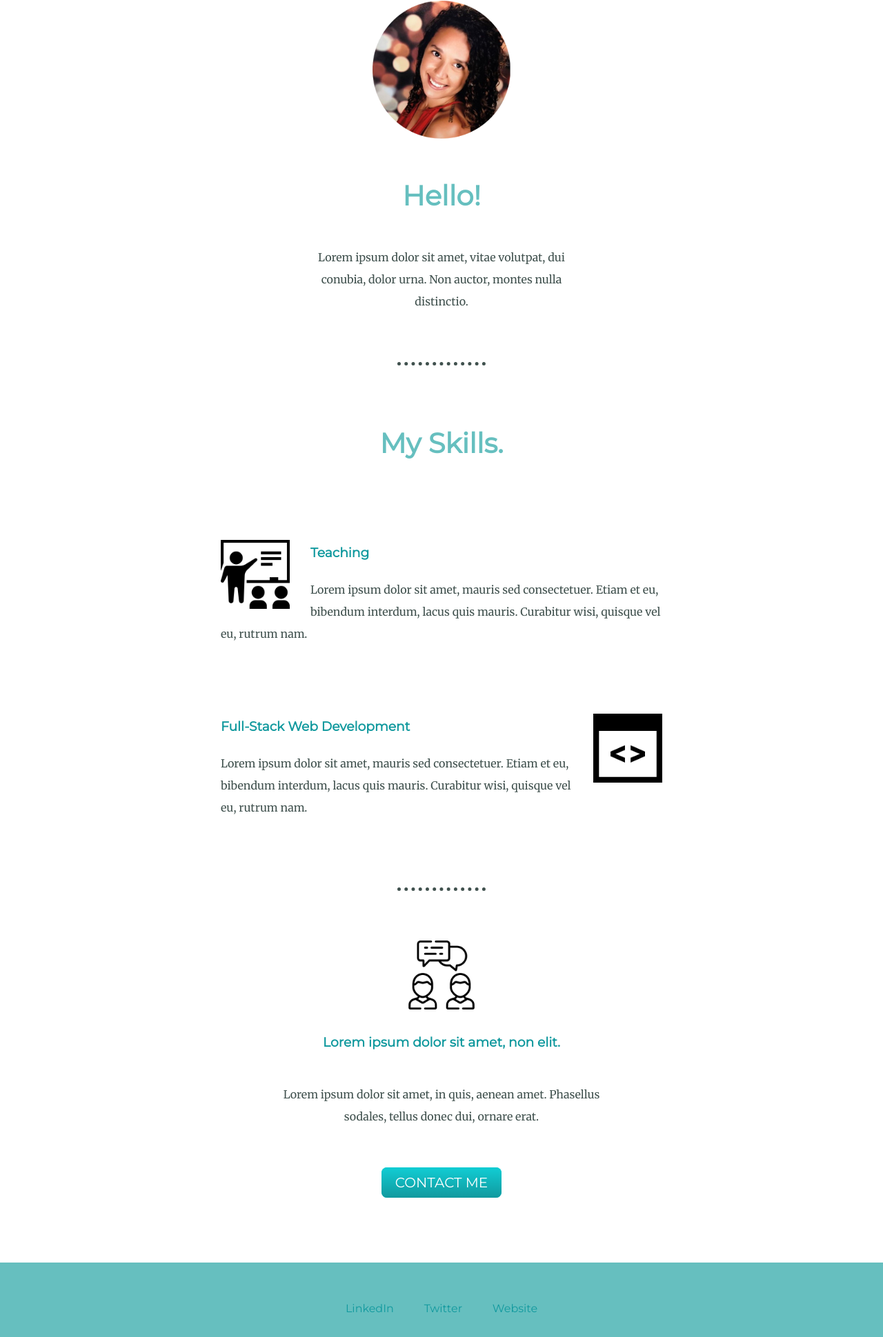
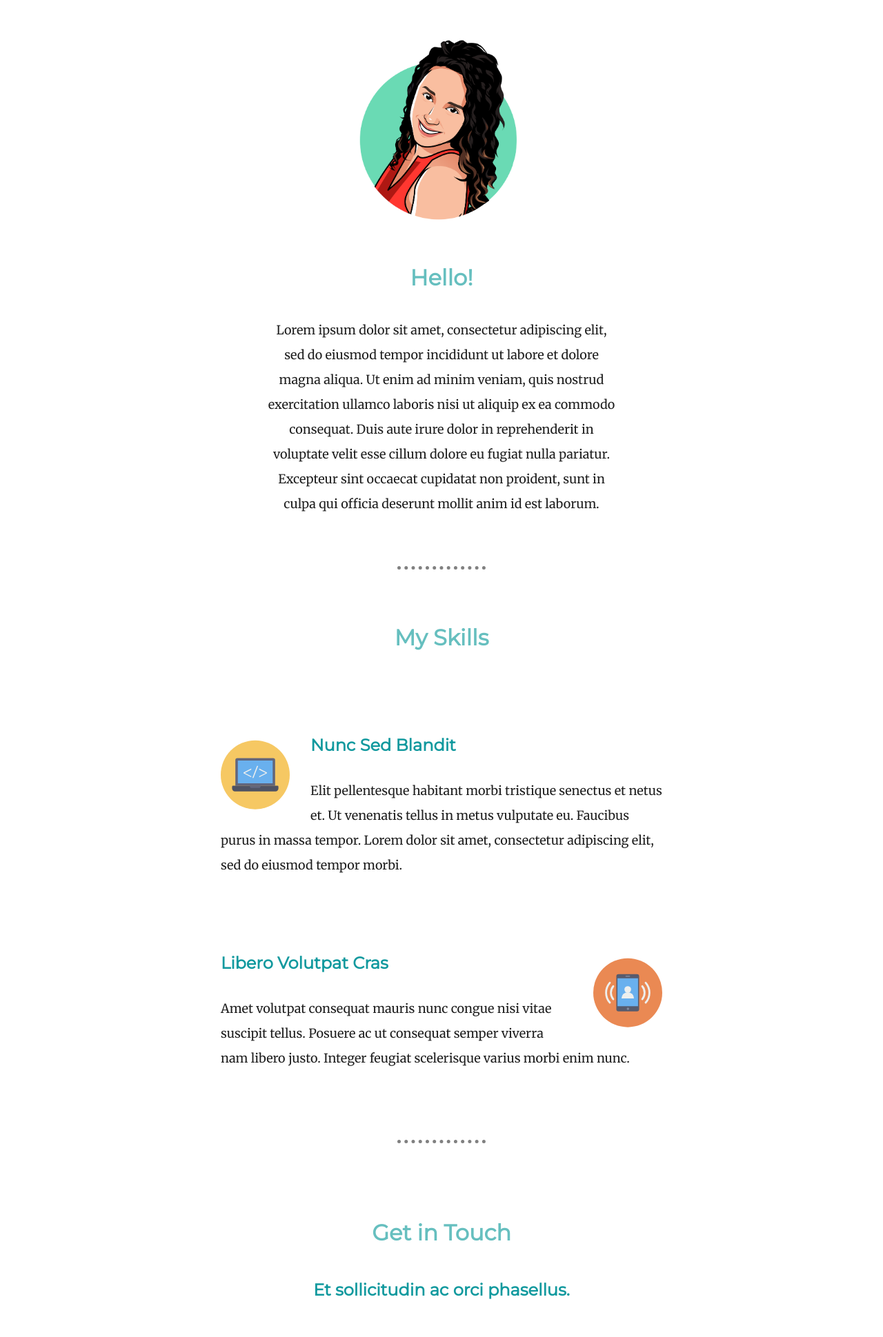
Before and after one commit to rosajen27/cv2, a plain HTML site: page index.html in a window 1280 px wide. Shown: the part 861-2800 px from the top of the page at 69% size. Drawn offline with Linux system fonts and the light colour scheme.

Commit message:
update styles

```diff
--- a/css/styles.css
+++ b/css/styles.css
@@ -1,96 +1,81 @@
 body {
   margin: 0px;
   text-align: center;
-    font-family: 'Merriweather', serif;
-    color: #40514E;
-
+  font-family: "Merriweather", serif;
+  color: #1f1f1f;
+}
+h1 {
+  margin: 50px auto opx auto;
+  font-family: "Sacramento", cursive;
+  font-size: 6rem;
+  color: #66bfbf;
+}
+h2 {
+  font-family: "Montserrat", sans-serif;
+  color: #66bfbf;
+  font-size: 32px;
+}
+h3 {
+  font-family: "Montserrat", sans-serif;
+  color: #11999e;
+  font-size: 24px;
+}
+p {
+  font-size: 18px;
+  font-weight: normal;
+  line-height: 2;
 }
 
-h1 {
-    margin: 50px auto opx auto;
-    font-family: 'Sacramento', cursive;
-    font-size: 90px;
-    color: #66BFBF;
+/* Intro */
+.intro {
+  font-family: "Montserrat", sans-serif;
+  color: #11999e;
 }
-
-h2{
-    font-family: 'Montserrat', sans-serif;
-    font-size: 40px;
-    color: #66BFBF;
-}
-
-h3 {
-    font-family: 'Montserrat', sans-serif;
-    color: #11999E;
-}
-
-.intro {
-    font-family: 'Montserrat', sans-serif;
-    color: #11999E;
-}
-
 .intro-paragraph {
-    width: 30%;
+  width: 40%;
   margin: auto;
 }
 
-.footer-link {
-    font-family: 'Montserrat', sans-serif;
-    color: #11999E;
-    padding: 0px 20px;
-    text-decoration: none;
-}
-
-
+/* Divs */
 .top-container {
   background-color: #e4f9f5;
   position: relative;
   padding-top: 100px;
 }
-
-p {
-    font-weight: normal;
-    line-height: 2;
-}
-
 .middle-container {
   margin: 100px auto 0 auto;
   line-height: 2;
 }
-
 .bottom-container {
-    background-color: #66BFBF;
+  background-color: #66bfbf;
   padding: 50px 0px 20px;
-    color: #EAF6F6;
+  color: #eaf6f6;
 }
 
+/* Clouds */
 .bottom-cloud {
   position: absolute;
   left: 250px;
   bottom: 300px;
 }
-
 .top-cloud {
   position: absolute;
   right: 300px;
-top: 40px
+  top: 40px;
 }
 
-
+/* Skills */
 .skill-row {
   width: 50%;
   margin: 100px auto 100px auto;
   text-align: left;
   line-height: 2;
 }
-
-
 .skills-img-1 {
   width: 100px;
   float: left;
   margin-right: 30px;
 }
-
 .skills-img-2 {
   width: 100px;
   float: right;
@@ -101,7 +86,7 @@ hr {
   border-style: dotted none none none;
   width: 10%;
   border-width: 5px;
-    border-color: #gray;
+  border-color: gray;
 }
 
 .btn {
@@ -114,8 +99,8 @@ hr {
   -webkit-border-radius: 8;
   -moz-border-radius: 8;
   border-radius: 8px;
-    font-family: 'Montserrat', sans-serif;
-    color: #ffffff;
+  font-family: "Montserrat", sans-serif;
+  color: #fff;
   font-size: 20px;
   padding: 10px 20px 10px 20px;
   text-decoration: none;
@@ -123,3 +108,11 @@ hr {
 .contact-message {
   width: 40%;
   margin: 40px auto 60px;
+}
+.footer-link {
+  font-family: "Montserrat", sans-serif;
+  color: #fff;
+  font-weight: bold;
+  padding: 0px 20px;
+  text-decoration: none;
+}
--- a/index.html
+++ b/index.html
@@ -10,41 +10,41 @@
     <body>
     <div class="top-container">
         <img class="top-cloud" src="images/cloud.png" alt="cloud-img">
-        <h1>I'm Jennifer.</h1>
-        <p class="intro">elementary school teacher and web developer.</p>
+        <h1>I'm Jennifer</h1>
+        <h2 class="intro">front end web developer</h2>
         <img class="bottom-cloud" src="images/cloud.png" alt="cloud-img">
         <img src="images/mountain.png" alt="mountain-img">
     </div>
     <div class="middle-container">
         <div class="profile">
-          <img src="images/jenprofile.png" alt="profile picture" height="200px" width="200px">
+          <img src="images/Project49a.png" alt="profile picture" height="300px" width="300px">
           <h2>Hello!</h2>
-          <p class="intro-paragraph">Lorem ipsum dolor sit amet, vitae volutpat, dui conubia, dolor urna. Non auctor, montes nulla distinctio.</p>
+          <p class="intro-paragraph">Lorem ipsum dolor sit amet, consectetur adipiscing elit, sed do eiusmod tempor incididunt ut labore et dolore magna aliqua. Ut enim ad minim veniam, quis nostrud exercitation ullamco laboris nisi ut aliquip ex ea commodo consequat. Duis aute irure dolor in reprehenderit in voluptate velit esse cillum dolore eu fugiat nulla pariatur. Excepteur sint occaecat cupidatat non proident, sunt in culpa qui officia deserunt mollit anim id est laborum.</p>
         </div>
         <br><br>
         <hr>
         <br>
         <div class="skills">
-          <h2>My Skills.</h2>
+          <h2>My Skills</h2>
           <div class="skill-row">
-            <img class="skills-img-1" src="images/competence.png" alt="skills">
-            <h3>Teaching</h3>
-            <p>Lorem ipsum dolor sit amet, mauris sed consectetuer. Etiam et eu, bibendum interdum, lacus quis mauris. Curabitur wisi, quisque vel eu, rutrum nam.</p>
+            <svg class="skills-img-1" height="100pt" viewBox="0 0 128 128" width="100pt" xmlns="http://www.w3.org/2000/svg"><g id="Circle_Grid" data-name="Circle Grid"><circle cx="64" cy="64" fill="#f6c863" r="64"/></g><g id="icon"><path d="m30.739 33.136h66.522a3.6 3.6 0 0 1 3.6 3.6v47.64a0 0 0 0 1 0 0h-73.718a0 0 0 0 1 0 0v-47.644a3.6 3.6 0 0 1 3.596-3.596z" fill="#62667c"/><path d="m42.875 26.394h42.251v64.725h-42.251z" fill="#69b0ee" transform="matrix(0 1 -1 0 122.756 -5.244)"/><path d="m22.8 84.376h82.4a1.8 1.8 0 0 1 1.8 1.8v3.3a5.394 5.394 0 0 1 -5.394 5.394h-75.212a5.394 5.394 0 0 1 -5.394-5.4v-3.3a1.8 1.8 0 0 1 1.8-1.8z" fill="#4f5363"/><path d="m72.68 88.309h-17.36l-2.051-3.933h21.462z" fill="#62667c"/><g fill="#eeefee"><path d="m42.324 59.667 14.332-7.382v2.131l-12.077 6.054v.062l12.077 6.054v2.131l-14.332-7.382z"/><path d="m58.674 69.954 8.618-22.395h2.1l-8.65 22.395z"/><path d="m85.676 61.366-14.332 7.351v-2.131l12.171-6.054v-.062l-12.171-6.054v-2.131l14.332 7.351z"/></g></g></svg>
+            <h3>Nunc Sed Blandit</h3>
+            <p>Elit pellentesque habitant morbi tristique senectus et netus et. Ut venenatis tellus in metus vulputate eu. Faucibus purus in massa tempor. Lorem dolor sit amet, consectetur adipiscing elit, sed do eiusmod tempor morbi. </p>
           </div>
 
             <div class="skill-row">
-            <img class="skills-img-2" src="images/skills.png" alt="skills">
+              <svg class="skills-img-2" height="100pt" viewBox="0 0 128 128" width="100pt" xmlns="http://www.w3.org/2000/svg"><g id="Circle_Grid" data-name="Circle Grid"><circle cx="64" cy="64" fill="#ea8953" r="64"/></g><g id="icon"><rect fill="#575b6d" height="69.186" rx="4.165" width="42.343" x="42.829" y="29.407"/><path d="m44.911 37.244h38.178v51.978h-38.178z" fill="#69b0ee"/><circle cx="64.347" cy="93.907" fill="#828a9e" r="2.256"/><rect fill="#828a9e" height="1.735" rx=".868" width="8.635" x="59.682" y="32.46"/><g fill="#eeefee"><circle cx="64" cy="58.025" r="6.199"/><path d="m75.631 74.64h-23.262a11.631 11.631 0 1 1 23.262 0z"/><path d="m96.017 83.643a1.793 1.793 0 0 1 -.079-2.453 26.07 26.07 0 0 0 0-34.38 1.793 1.793 0 0 1 .079-2.453 1.8 1.8 0 0 1 2.621.079 29.676 29.676 0 0 1 0 39.128 1.8 1.8 0 0 1 -2.621.079z"/><path d="m89.645 77.274a1.809 1.809 0 0 1 -.091-2.437 17.093 17.093 0 0 0 0-21.674 1.808 1.808 0 0 1 .091-2.438 1.789 1.789 0 0 1 2.633.1 20.683 20.683 0 0 1 0 26.353 1.789 1.789 0 0 1 -2.633.096z"/><path d="m31.983 83.643a1.793 1.793 0 0 0 .079-2.453 26.07 26.07 0 0 1 0-34.38 1.793 1.793 0 0 0 -.079-2.453 1.8 1.8 0 0 0 -2.621.079 29.676 29.676 0 0 0 0 39.128 1.8 1.8 0 0 0 2.621.079z"/><path d="m38.355 77.274a1.809 1.809 0 0 0 .091-2.437 17.093 17.093 0 0 1 0-21.674 1.808 1.808 0 0 0 -.091-2.438 1.789 1.789 0 0 0 -2.633.1 20.683 20.683 0 0 0 0 26.353 1.789 1.789 0 0 0 2.633.096z"/></g></g></svg>
 
-            <h3>Full-Stack Web Development</h3>
-            <p>Lorem ipsum dolor sit amet, mauris sed consectetuer. Etiam et eu, bibendum interdum, lacus quis mauris. Curabitur wisi, quisque vel eu, rutrum nam.</p>
+            <h3>Libero Volutpat Cras</h3>
+            <p>Amet volutpat consequat mauris nunc congue nisi vitae suscipit tellus. Posuere ac ut consequat semper viverra nam libero justo. Integer feugiat scelerisque varius morbi enim nunc.</p>
         </div>
         <hr>
 <br><br>
         <div class="contact-me">
-            <img class="contact" src="images/mail.png" alt="contact" height="100px" width="100px">
-            <h3>Lorem ipsum dolor sit amet, non elit.</h3>
-          <p class="contact-message">Lorem ipsum dolor sit amet, in quis, aenean amet. Phasellus sodales, tellus donec dui, ornare erat.</p>
-          <a class="btn" href="mailto:mail@email.com">CONTACT ME</a>
+            <h2>Get in Touch</h2>
+            <h3>Et sollicitudin ac orci phasellus.</h3>
+          <p class="contact-message">Suspendisse sed nisi lacus sed viverra tellus in hac sollicitudin ac orci phasellus egestas tellus. </p>
+          <a class="btn" href="mailto:mail@email.com">Contact Me</a>
  <br><br><br><br>
         </div>
       </div>
@@ -53,9 +53,9 @@
       <div class="bottom-container">
         <a class="footer-link" href="https://www.linkedin.com/">LinkedIn</a>
         <a class="footer-link" href="https://twitter.com/">Twitter</a>
-        <a class="footer-link" href="https://www.website.com/">Website</a>
+        <a class="footer-link" href="https://www.website.com/">Portfolio</a>
         <br><br>
-        <p>© 2020 Jennifer Rosa.</p>
+        <p>© 2021 <a href="https://github.com/rosajen27">Jennifer Rosa</a></p>
  </div>
 
     </body>
```
Also changed, not shown: images/Project49a.png (added), images/android-chrome-192x192.png (deleted), images/jenprofile.png (deleted), images/mail.png (deleted), images/skills.png (deleted), images/teacher.png (deleted), images/woman.png (deleted), 2 other files. Lines whose indentation alone changed are shown as unchanged.
